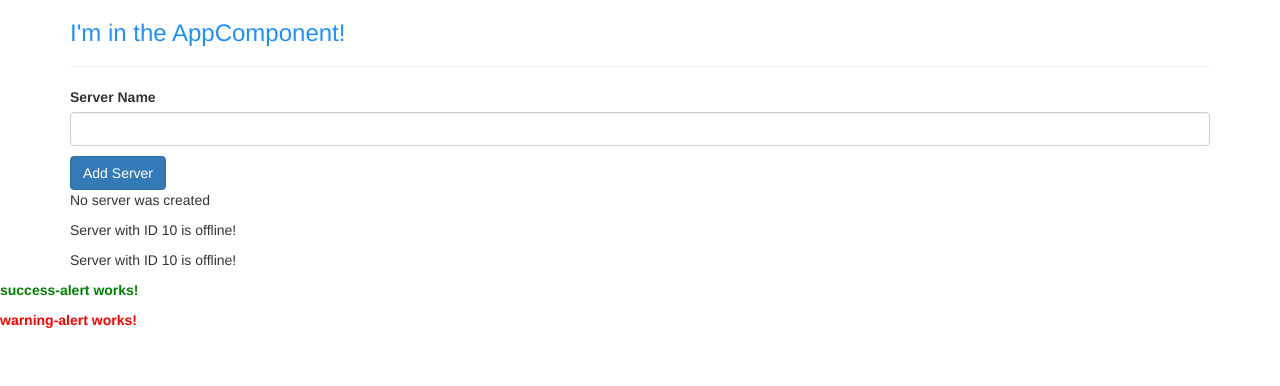
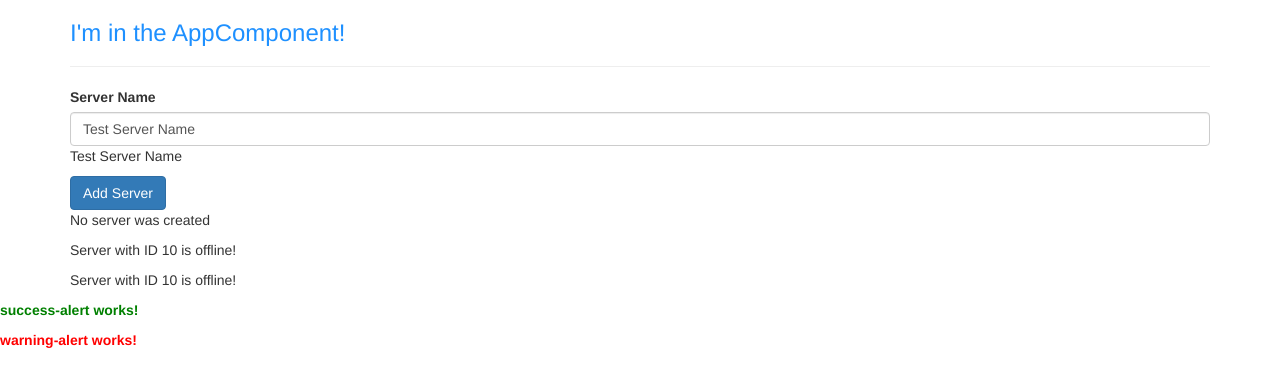
Before and after one commit to oleksandrhubachov/udemy-angular, an Angular app: page / in a window 1280 px wide. Shown: the top 386 px of the page. Built offline with nearby package versions, Linux system fonts and the light colour scheme.

Commit message:
32 - two-way databinding

```diff
--- a/src/app/servers/servers.component.html
+++ b/src/app/servers/servers.component.html
@@ -1,7 +1,7 @@
 <label>Server Name</label>
 <input type="text"
        class="form-control"
-       (input)="onUpdateServerName($event)">
+       [(ngModel)]="serverName">
 <p>{{serverName}}</p>
 <button
   class="btn btn-primary"
--- a/src/app/servers/servers.component.ts
+++ b/src/app/servers/servers.component.ts
@@ -13,7 +13,7 @@ export class ServersComponent implements OnInit {
 
   allowNewServer = false;
   serverCreationStatus = 'No server was created';
-  serverName = '';
+  serverName = 'Test Server Name';
 
   constructor() {
     setTimeout(() => {
```
